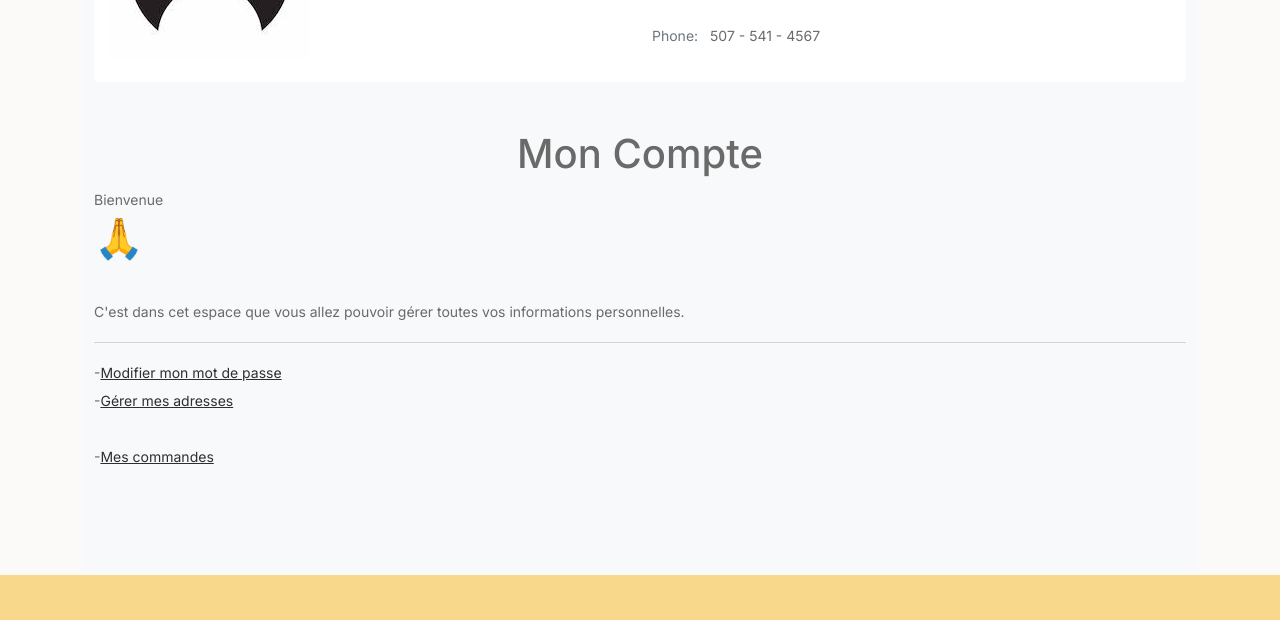
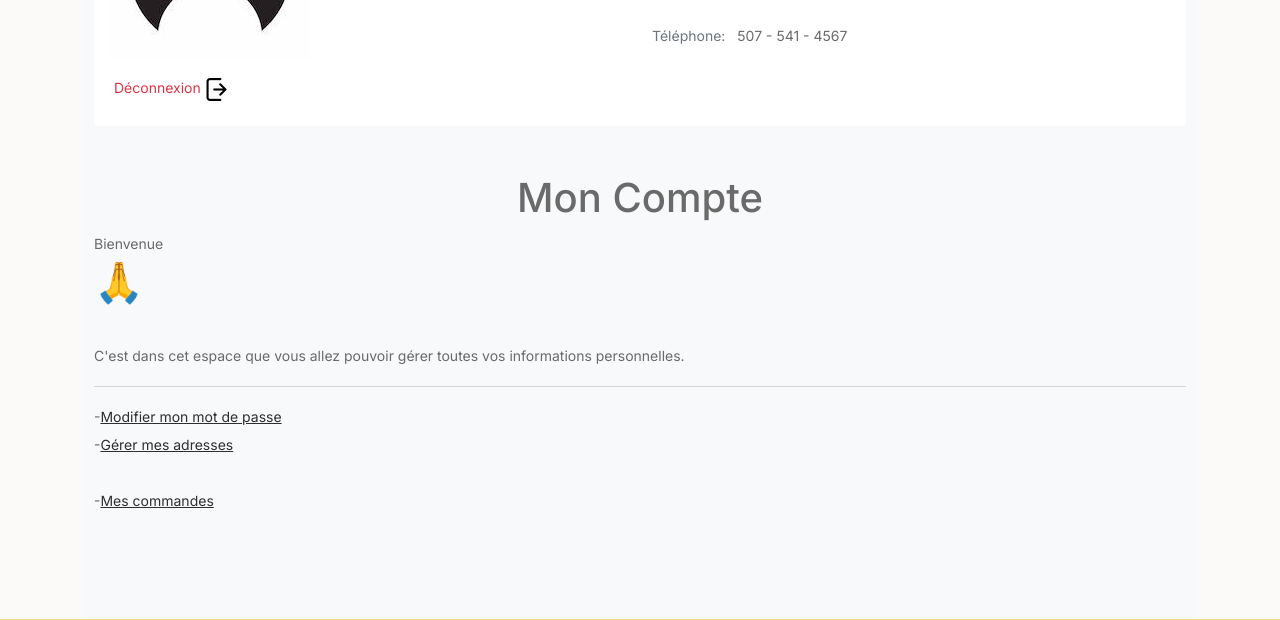
Before and after one commit to Garab02/Tibetandco, a Symfony app: template templates/account/index.html.twig in a window 1280 px wide. Shown: the part 289-909 px from the top of the page. Run offline with Twig, Linux system fonts and the light colour scheme; the template is opened without the code that fills it, so the values that code supplies are empty; some libraries are stand-ins or nearby versions.

Commit message:
Modification of account

```diff
--- a/templates/account/index.html.twig
+++ b/templates/account/index.html.twig
@@ -26,15 +26,12 @@ Mon Compte
                                     <li class="mb-2 mb-xl-3 display-28"><span class="display-26 text-secondary me-2 font-weight-600">Nom</span>{{ app.user.lastname }}</li>
                                     <li class="mb-2 mb-xl-3 display-28"><span class="display-26 text-secondary me-2 font-weight-600">Prénom</span>{{ app.user.firstname }}</li>
                                     <li class="mb-2 mb-xl-3 display-28"><span class="display-26 text-secondary me-2 font-weight-600">Email:</span>{{ app.user.email }}</li>
-                                    <li class="display-28"><span class="display-26 text-secondary me-2 font-weight-600">Phone:</span> 507 - 541 - 4567</li>
-                                </ul>
-                                <ul class="social-icon-style1 list-unstyled mb-0 ps-0">
-                                    <li><a href="#!"><i class="ti-twitter-alt"></i></a></li>
-                                    <li><a href="#!"><i class="ti-facebook"></i></a></li>
-                                    <li><a href="#!"><i class="ti-pinterest"></i></a></li>
-                                    <li><a href="#!"><i class="ti-instagram"></i></a></li>
+                                    <li class="display-28"><span class="display-26 text-secondary me-2 font-weight-600">Téléphone:</span> 507 - 541 - 4567</li>
                                 </ul>
                             </div>
+
+                            <a class="nav-link text-danger" href="{{ path('app_logout')}}">Déconnexion <img src="/assets/img/logout-icon.png"></a></a>
+
                         </div>
                     </div>
                 </div>
--- a/templates/base.html.twig
+++ b/templates/base.html.twig
@@ -53,7 +53,7 @@
 					<ul class="custom-navbar-cta navbar-nav mb-2 mb-md-0 ms-5">
 					     {% if app.user%}
 						<a class="nav-link" href="{{ path('account')}}"><img src="/assets/img/user-icon.png"<small>({{ app.user.firstname }})</small></a></a><br>
-						<a class="nav-link" href="{{ path('app_logout')}}"><img src="/assets/img/logout-icon.png"></a></a>
+						{# <a class="nav-link" href="{{ path('app_logout')}}"><img src="/assets/img/logout-icon.png"></a></a> #}
 						  {% else %}
 
 						<li><a class="nav-link" href="{{ path('app_login')}}"><img src="/assets/img/user-icon.png"></a></li>
```
